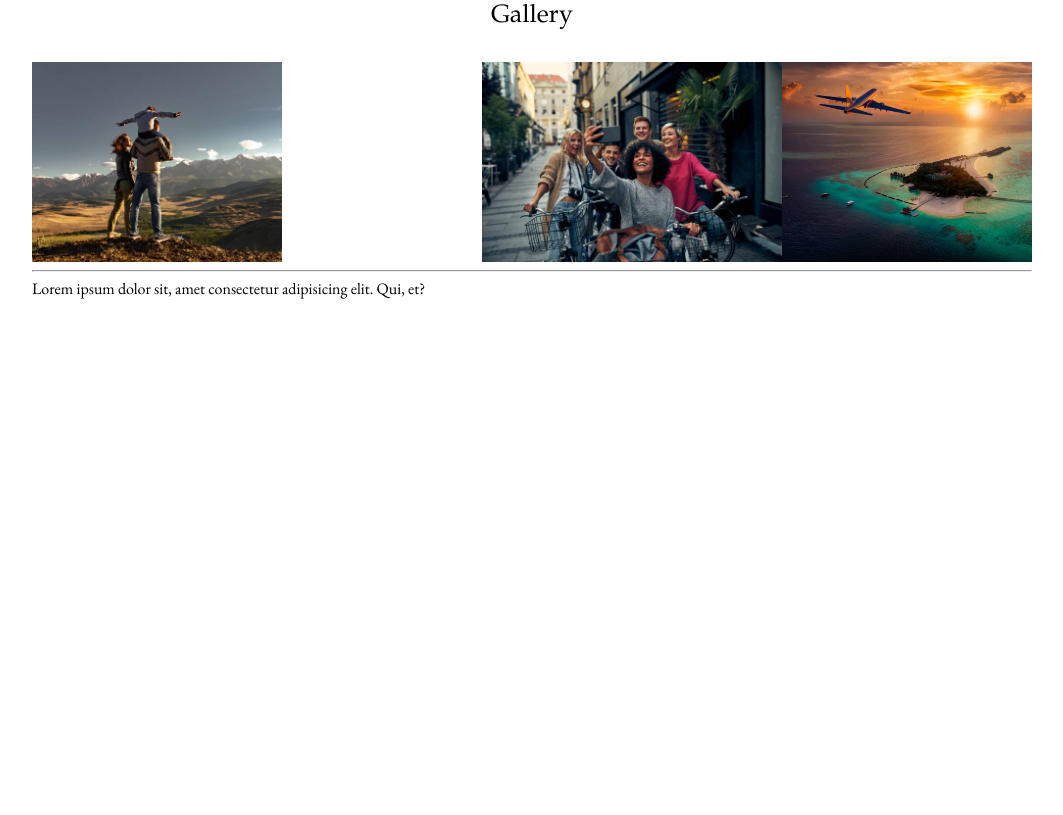
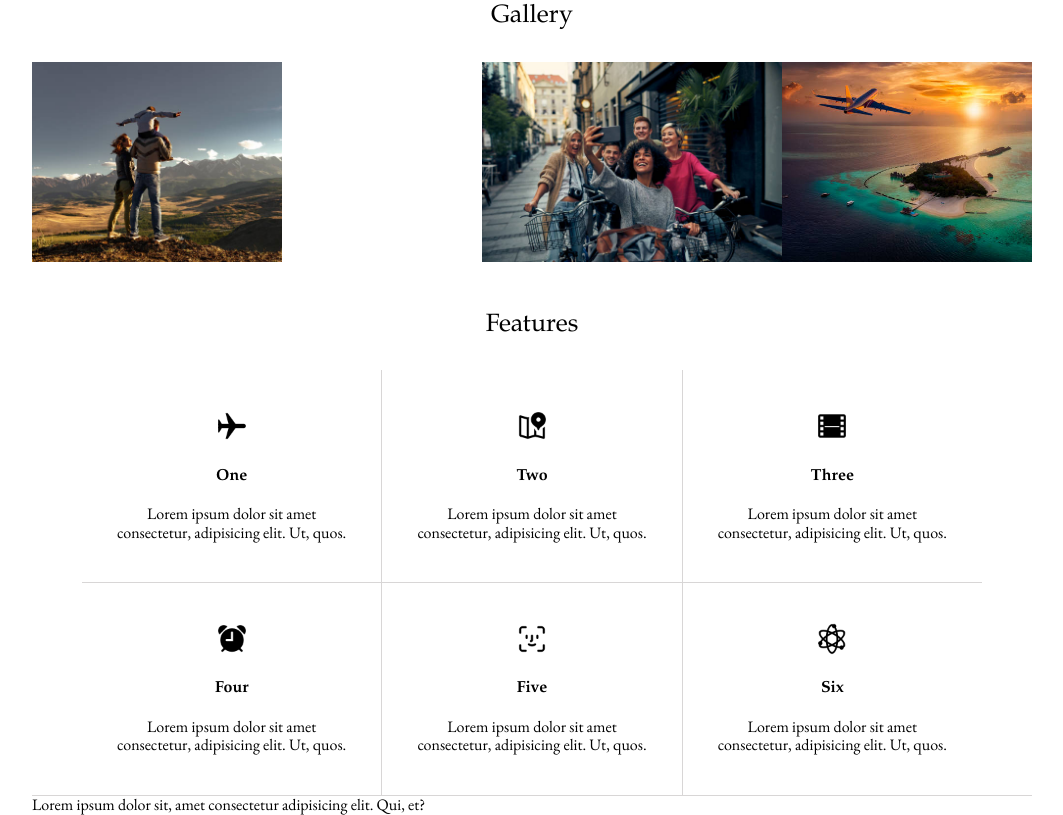
Before and after one commit to RFozzy688/Travel_site, a plain HTML site: page index.html in a window 1280 px wide. Shown: the part 855-1670 px from the top of the page, without its empty margins (108-1171 px from the left). Before the commit the page ends 1154 px from the top, so only its background shows below. Drawn offline with Linux system fonts and the light colour scheme; files whose address does not match are found by name.

Commit message:
features сверстано

```diff
--- a/css/style.css
+++ b/css/style.css
@@ -24,6 +24,7 @@ h3{
 }
 
 .line{
+  width: 100%;
   border-bottom: 1px solid #d8d6d6;
 }
 
@@ -41,7 +42,9 @@ h3{
   cursor:pointer;
 }
 
-/* ------------------------------- HEADER ------------------------------- */
+/* ====================================================================== */
+/* =============================== HEADER =============================== */
+/* ====================================================================== */
 header{
   display: flex;
   align-items: center;
@@ -72,7 +75,9 @@ nav{
   height: 16px;
 }
 
-/* ------------------------------- MAIN ------------------------------- */
+/* ==================================================================== */
+/* =============================== MAIN =============================== */
+/* ==================================================================== */
 main{
   flex: 1 1 100%;
 }
@@ -115,6 +120,8 @@ main{
   font-weight: 500;
   font-size: 25px;
 }
+
+/* ------------------------------- Gallery ------------------------------- */
 
 .gallery{
   display: flex;
@@ -159,6 +166,53 @@ main{
   display: none;
 }
 
-/* ------------------------------- FOOTER ------------------------------- */
+/* ------------------------------- Features ------------------------------- */
+
+.features{
+  display: flex;
+  flex-direction: column;
+  align-items: center;
+  margin-top: 50px;
+  padding: 0 50px;
+}
+
+.features-items{
+  display: flex;
+  flex-wrap: wrap;
+  margin-top: 30px;
+}
+
+.vertical-line{
+  border-right: 1px solid #d8d6d6;
+}
+
+.item{
+  flex: 1 1 33%;
+  display: flex;
+  flex-direction: column;
+  align-items: center;
+  margin-top: 40px;
+  margin-bottom: 40px;
+}
+
+.item-icon{
+  width: 32px;
+  height: 32px;
+  margin-bottom: 20px;
+}
+
+.item-title{
+  font-weight: 600;
+  margin-bottom: 20px;
+}
+
+.item-description{
+  text-align: center;
+  padding: 0 30px;
+}
+
+/* ====================================================================== */
+/* =============================== FOOTER =============================== */
+/* ====================================================================== */
 footer{
 }
--- a/index.html
+++ b/index.html
@@ -107,10 +107,50 @@
           </div>
         </div>
       </div>
+      <div class="features">
+        <div class="sub-title">Features</div>
+        <div class="features-items">
+          <div class="item">
+            <div><img class="item-icon" src="./images/icons/airplane-48.png" alt="airplane"></div>
+            <div class="item-title">One</div>
+            <div class="item-description">Lorem ipsum dolor sit amet consectetur, adipisicing elit. Ut, quos.</div>
+          </div>
+          <div class="vertical-line"></div>
+          <div class="item">
+            <div><img class="item-icon" src="./images/icons/map_marker-48.png" alt="map"></div>
+            <div class="item-title">Two</div>
+            <div class="item-description">Lorem ipsum dolor sit amet consectetur, adipisicing elit. Ut, quos.</div>
+          </div>
+          <div class="vertical-line"></div>
+          <div class="item">
+            <div><img class="item-icon" src="./images/icons/movie-48.png" alt="move"></div>
+            <div class="item-title">Three</div>
+            <div class="item-description">Lorem ipsum dolor sit amet consectetur, adipisicing elit. Ut, quos.</div>
+          </div>
+          <div class="line"></div>
+          <div class="item">
+            <div><img class="item-icon" src="./images/icons/alarm_clock-48.png" alt="alarm clock"></div>
+            <div class="item-title">Four</div>
+            <div class="item-description">Lorem ipsum dolor sit amet consectetur, adipisicing elit. Ut, quos.</div>
+          </div>
+          <div class="vertical-line"></div>
+          <div class="item">
+            <div><img class="item-icon" src="./images/icons/face-48.png" alt="face"></div>
+            <div class="item-title">Five</div>
+            <div class="item-description">Lorem ipsum dolor sit amet consectetur, adipisicing elit. Ut, quos.</div>
+          </div>
+          <div class="vertical-line"></div>
+          <div class="item">
+            <div><img class="item-icon" src="./images/icons/genius-48.png" alt="genius"></div>
+            <div class="item-title">Six</div>
+            <div class="item-description">Lorem ipsum dolor sit amet consectetur, adipisicing elit. Ut, quos.</div>
+          </div>
+        </div>
+      </div>
       <div></div>
     </main>
     <footer>
-      <hr>
+      <div class="line"></div>
       <div>Lorem ipsum dolor sit, amet consectetur adipisicing elit. Qui, et?</div>
     </footer>
   </div>
```
